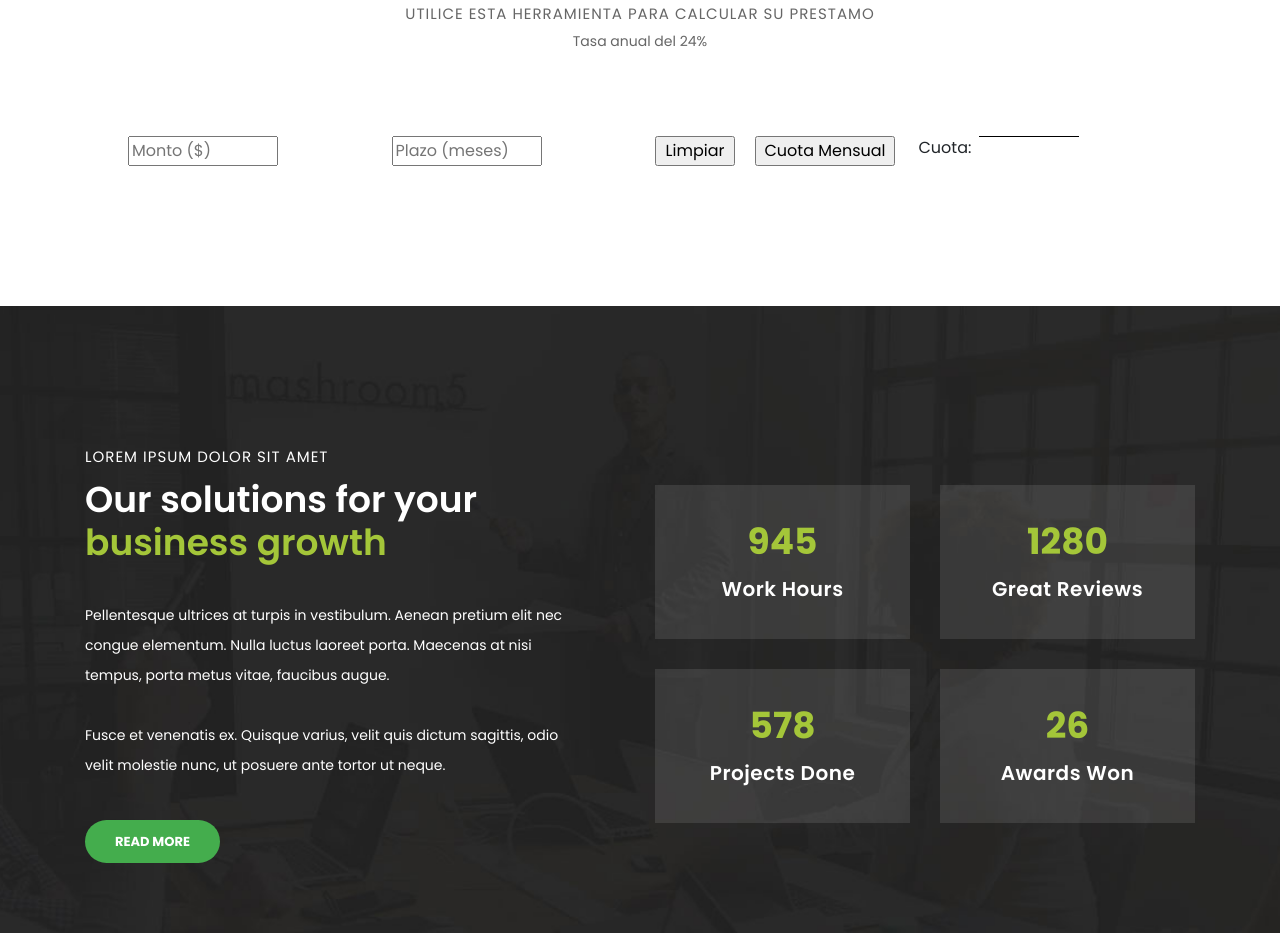
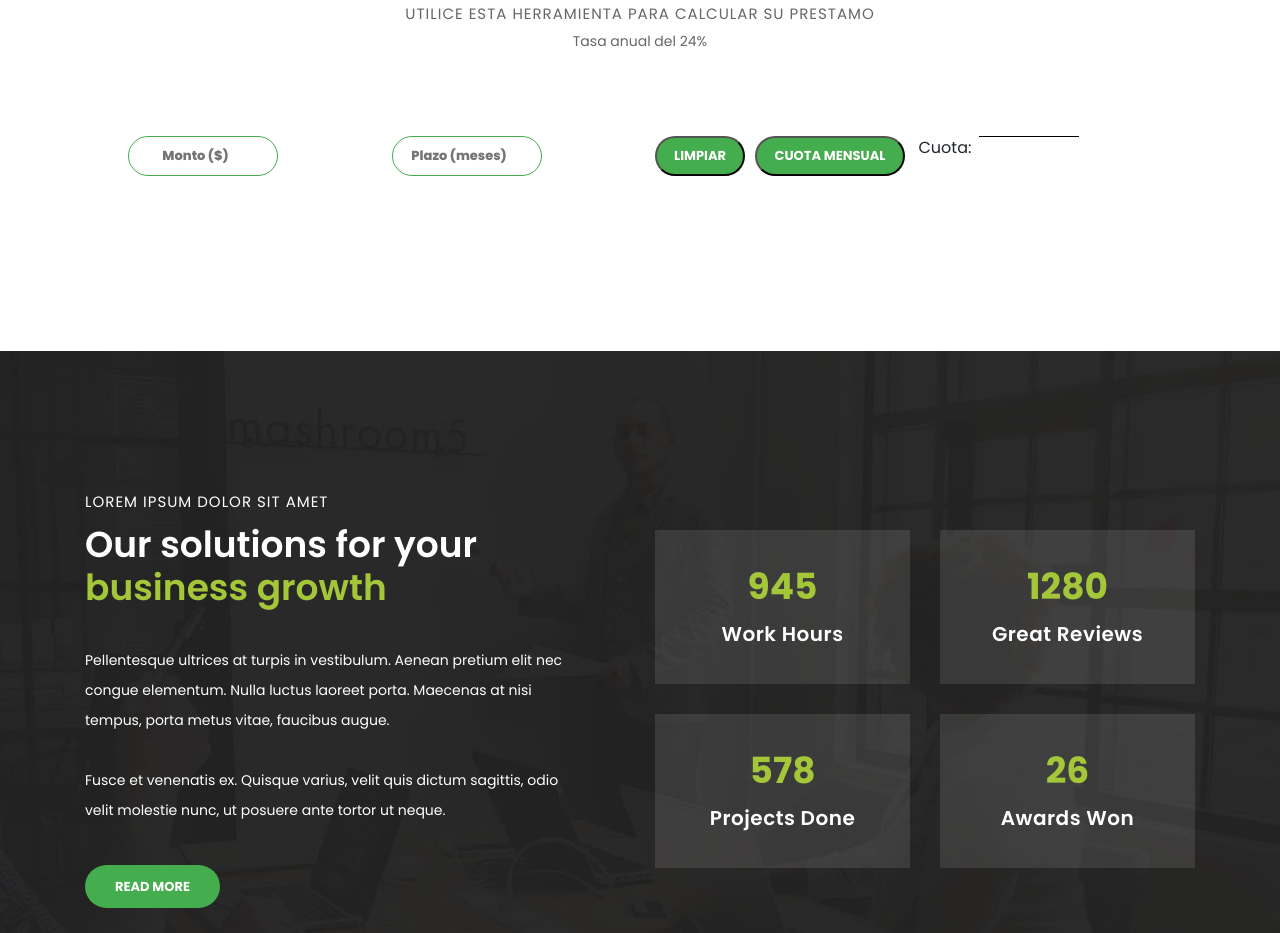
Before and after one commit to Marktuay/prestamax-nc, a plain HTML site: page index.html in a window 1280 px wide. Shown: the part 1838-2771 px from the top of the page. Drawn offline with Linux system fonts and the light colour scheme.

Commit message:
Cambios en los botones de los calculos

```diff
--- a/assets/css/templatemo-finance-business.css
+++ b/assets/css/templatemo-finance-business.css
@@ -1363,12 +1363,31 @@ input {
   }
 
 .buttonCalculo {
-	width: 140px;
+
+	background-color: #44ad4d;
+    color: #fff;
+    font-size: 13px;
+    text-transform: uppercase;
+    font-weight: 700;
+    text-align: center;
+    border-radius: 20px;
+    display: inline-block;
+    transition: all 0.3s;
+	height: 40px;
 
 }
 
 .buttonReset {
-	width: 80px;
+	background-color: #44ad4d;
+    color: #fff;
+    font-size: 13px;
+    text-transform: uppercase;
+    font-weight: 700;
+    width: 90px;
+    border-radius: 20px;
+    display: inline-block;
+    transition: all 0.3s;
+	height: 40px;
 }
 
 .buttonCuotas{
@@ -1397,3 +1416,20 @@ label{
 	font-weight: 600;
 	border-bottom: 1px solid black
 }
+.inputCal {
+	border-radius: 20px;
+    height: 40px;
+    line-height: 40px;
+    display: inline-block;
+    text-align: center;
+    color: #6a6a6a;
+    font-size: 13px;
+    text-transform: none;
+    box-shadow: none;
+    border: 1px solid #44ad4d;
+    margin-bottom: 35px;
+	position: left;
+	left: 200px;
+	font-weight: 800;
+
+}
--- a/index.html
+++ b/index.html
@@ -208,11 +208,11 @@
           </div>-->
           <div class="col-md-3">
             <label></label>
-            <input type="number" id="monto" value="" min="0" max="10000" placeholder="Monto ($)">
+            <input type="number" id="monto" value="" min="0" max="10000" placeholder="Monto ($)" class="inputCal">
           </div>
           <div class="col-md-3">
             <label></label>
-            <input type="number" id="tiempo" value="" min="0" max="72" placeholder="Plazo (meses)">
+            <input type="number" id="tiempo" value="" min="0" max="72" placeholder="Plazo (meses)" class="inputCal">
           </div>
           <div class="col-md-3">
             <div class="botonCalculo">
```
